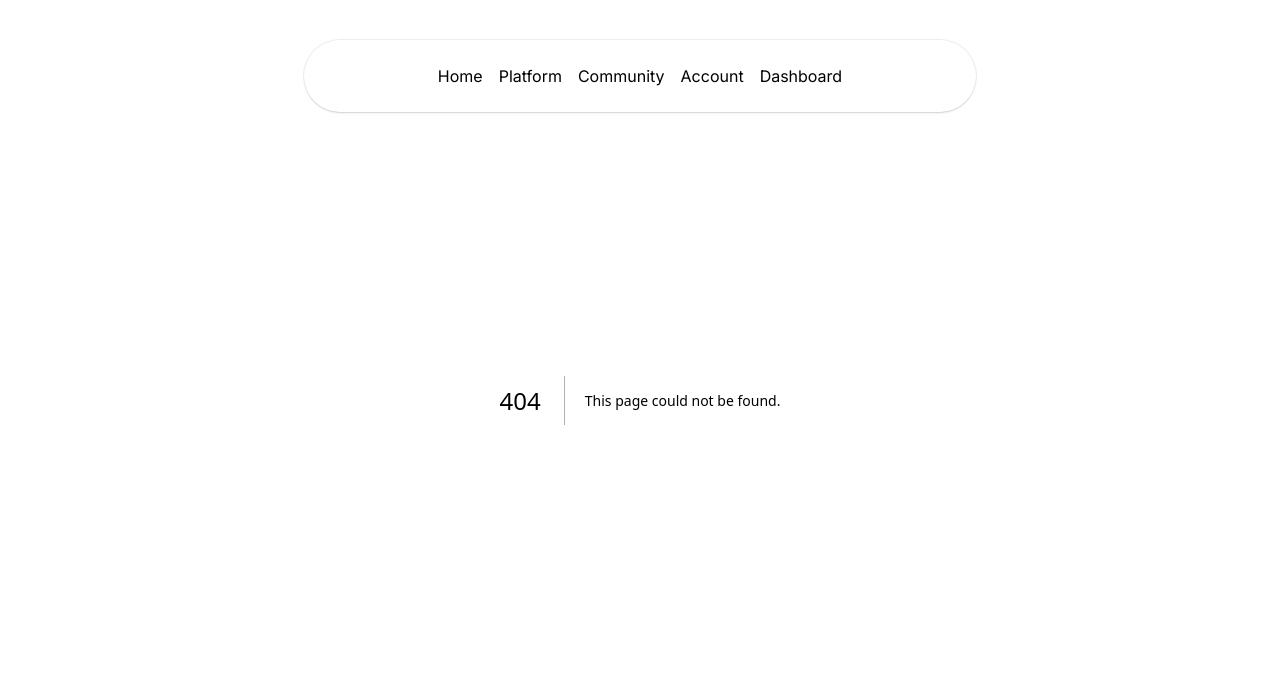
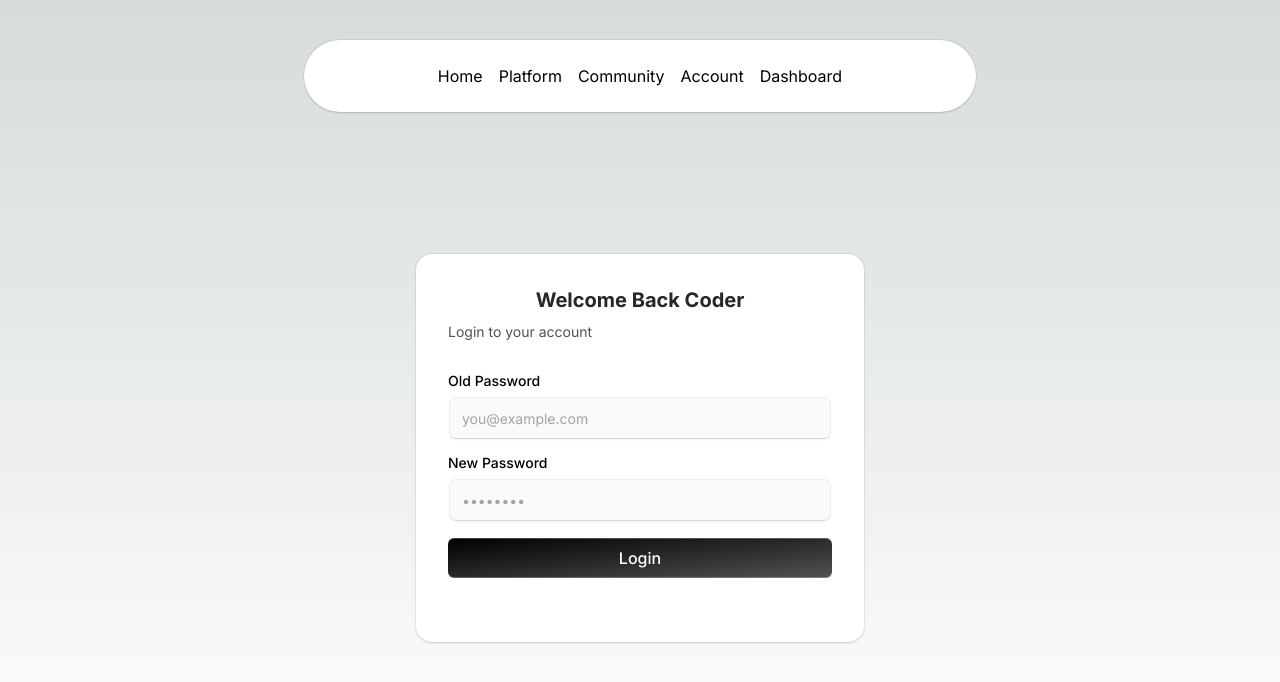
Before and after one commit to roshan-jha-23/Coder_Stop, a Next.js app in the folder coderstop/: page /resetpassword in a window 1280 px wide. Before the commit this address had no page. Shown: the top 682 px of the page. Built offline with nearby package versions, Linux system fonts and the light colour scheme.

Commit message:
User Model and connect to db

```diff
--- a/coderstop/package.json
+++ b/coderstop/package.json
@@ -17,7 +17,9 @@
     "clsx": "^2.1.1",
     "framer-motion": "^11.2.4",
     "mini-svg-data-uri": "^1.4.4",
+    "mongoose": "^8.4.0",
     "next": "14.2.3",
+    "nodemailer": "^6.9.13",
     "react": "^18",
     "react-dom": "^18",
     "react-icons": "^5.2.1",
@@ -27,6 +29,7 @@
   },
   "devDependencies": {
     "@types/node": "^20",
+    "@types/nodemailer": "^6.4.15",
     "@types/react": "^18",
     "@types/react-dom": "^18",
     "eslint": "^8",
--- /dev/null
+++ b/coderstop/src/app/api/users/signup/route.ts
@@ -0,0 +1,16 @@
+import { connect } from "@/dbConfig/dbConfig";
+import User from "@/models/userModel";
+import { NextRequest, NextResponse } from "next/server";
+
+connect()
+
+export async function POST(request:NextRequest) {
+    try {
+        const reqBody=request.json()
+        const {username,email,password}=reqBody
+        //validation
+
+    } catch (error:any) {
+        return NextResponse.json({error:error.message},{status:500})
+    }
+}
--- /dev/null
+++ b/coderstop/src/app/resetpassword/page.tsx
@@ -0,0 +1,107 @@
+"use client";
+import React, { useState } from "react";
+import { Label } from "@/app/components/ui/label";
+import { Input } from "@/app/components/ui/input";
+import { cn } from "@/utils/cn";
+
+
+function LoginPage() {
+
+  const [newPassword, setNewPassword] = useState("");
+  const [oldPassword, setOldPassword] = useState("");
+  const [loading, setLoading] = useState(false);
+  const [error, setError] = useState("");
+
+  const handleSubmit = (e: React.FormEvent<HTMLFormElement>) => {
+    e.preventDefault();
+    setLoading(true);
+    setError("");
+
+    // Form validation
+    if (newPassword.length < 6 || oldPassword.length < 6) {
+      setError("Please enter valid Password passwords must be above 6 characters");
+      setLoading(false);
+      return;
+    }
+
+    // console.log("Form submitted with details:", { newPassword, oldPassword });
+    setLoading(false);
+  };
+  const gotoprofile = () => {
+    window.location.href = "/dashboard";
+  };
+
+  return (
+    <main className="flex items-center justify-center min-h-screen">
+      <div className="max-w-md mt-24 w-full mx-auto rounded-none md:rounded-2xl p-4 md:p-8 shadow-input bg-white dark:bg-black">
+        <header>
+          <h1 className="font-bold text-center text-xl text-neutral-800 dark:text-neutral-200">
+            Welcome Back Coder
+          </h1>
+          <p className="text-neutral-600 text-sm max-w-sm mt-2 dark:text-neutral-300">
+            Login to your account
+          </p>
+        </header>
+
+        {error && <p className="text-red-600 text-sm">{error}</p>}
+
+        <form className="my-8" onSubmit={handleSubmit}>
+          <LabelInputContainer className="mb-4">
+            <Label htmlFor="email">Old Password</Label>
+            <Input
+              id="email"
+              placeholder="you@example.com"
+              type="password"
+              value={oldPassword}
+              onChange={(e) => setOldPassword(e.target.value)}
+            />
+          </LabelInputContainer>
+          <LabelInputContainer className="mb-4">
+            <Label htmlFor="password">New Password</Label>
+            <Input
+              id="password"
+              placeholder="••••••••"
+              type="password"
+              value={newPassword}
+              onChange={(e) => setNewPassword(e.target.value)}
+            />
+          </LabelInputContainer>
+
+          <button
+            onClick={gotoprofile}
+            className="bg-gradient-to-br relative group/btn from-black dark:from-zinc-900 dark:to-zinc-900 to-neutral-600 block dark:bg-zinc-800 w-full text-white rounded-md h-10 font-medium shadow-[0px_1px_0px_0px_#ffffff40_inset,0px_-1px_0px_0px_#ffffff40_inset] dark:shadow-[0px_1px_0px_0px_var(--zinc-800)_inset,0px_-1px_0px_0px_var(--zinc-800)_inset]"
+            type="submit"
+          >
+            {loading ? "Logging in..." : "Login"}
+            <BottomGradient />
+          </button>
+        </form>
+      </div>
+    </main>
+  );
+}
+
+const BottomGradient = () => {
+  return (
+    <>
+      <span className="group-hover/btn:opacity-100 block transition duration-500 opacity-0 absolute h-px w-full -bottom-px inset-x-0 bg-gradient-to-r from-transparent via-cyan-500 to-transparent" />
+      <span className="group-hover/btn:opacity-100 blur-sm block transition duration-500 opacity-0 absolute h-px w-1/2 mx-auto -bottom-px inset-x-10 bg-gradient-to-r from-transparent via-indigo-500 to-transparent" />
+    </>
+  );
+};
+
+const LabelInputContainer = ({
+  children,
+  className,
+}: {
+  children: React.ReactNode;
+  className?: string;
+}) => {
+  return (
+    <div className={cn("flex flex-col space-y-2 w-full", className)}>
+      {children}
+    </div>
+  );
+};
+
+export default LoginPage;
--- /dev/null
+++ b/coderstop/src/dbConfig/dbConfig.ts
@@ -0,0 +1,18 @@
+import mongoose from "mongoose";
+
+
+export async function connect() {
+    try {
+        mongoose.connect(process.env.MONGO_URI!)
+        const connection=mongoose.connection
+        connection.on('connected',()=>{
+            console.log('MongoDB connected')
+        })
+        connection.on('error',(err)=>{
+            console.log('MongoDB connection error Please make sure database is up and running',err)
+            process.exit()
+        })
+    } catch (error) {
+        console.log("Something Went Wrong",error)
+    }
+}
--- /dev/null
+++ b/coderstop/src/models/userModel.ts
@@ -0,0 +1,38 @@
+import mongoose from "mongoose";
+
+const userSchema = new mongoose.Schema(
+  {
+    username: {
+      type: String,
+      required: [true, "Please provide a user name"],
+      unique: [true, "Username must be unique"],
+    },
+    email: {
+      type: String,
+      required: [true, "Please provide a user name"],
+      unique: [true, "Username must be unique"],
+    },
+    password: {
+      type: String,
+      required: [true, "Please provide a user name"],
+    },
+    isVerified: {
+      type: Boolean,
+      default: false,
+    },
+    isAdmin: {
+      type: Boolean,
+    },
+    forgotPasswordToken: {
+      type: String,
+    },
+    forgotPasswordTokenExpiry: {
+      type: Date,
+    },
+    verifyToken: String,
+    verifyTokenExpiry: Date,
+  },
+  { timestamps: true }
+);
+ const User=mongoose.models.users|| mongoose.model('users',userSchema);
+ export default User;
```
Also changed, not shown: coderstop/src/utils/mailer.ts (added, +27 -0 lines), coderstop/src/app/api/users/login/route.ts (added), 1 other file (tests, documents, lock files or other folders).
